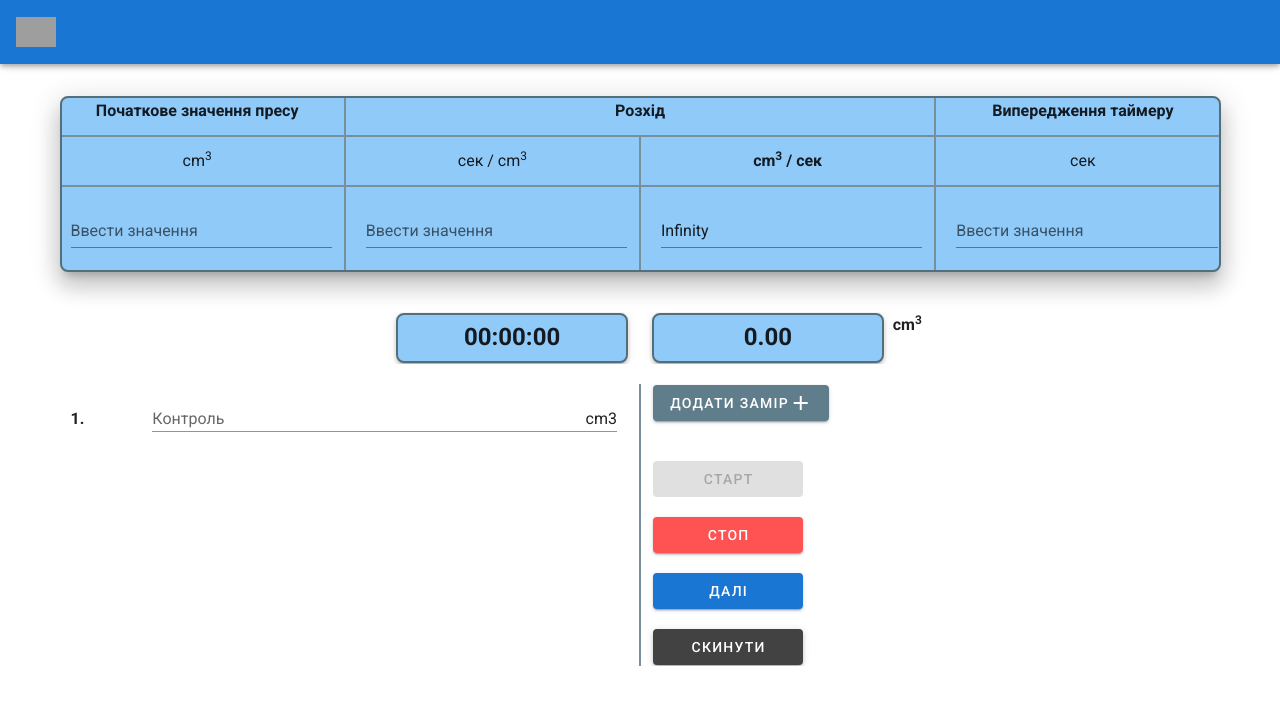
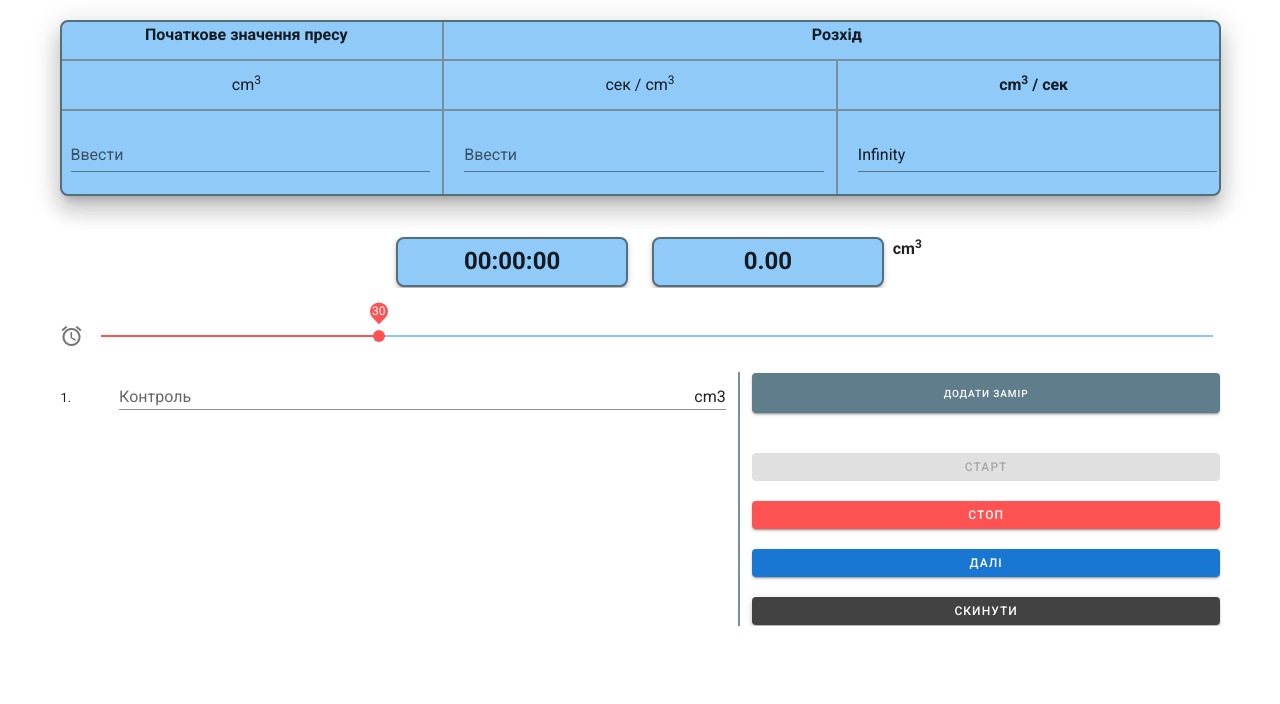
Before and after one commit to ValeriiSergheiev/ukrnafta_timer, a Vue app: page / in a window 1280 px wide. Shown: the top 704 px of the page. Built offline with nearby package versions, Linux system fonts and the light colour scheme; grey boxes are pictures that could not be loaded.

Commit message:
add time slider

```diff
--- a/src/App.vue
+++ b/src/App.vue
@@ -1,6 +1,6 @@
 <template>
   <v-app>
-    <v-app-bar app color="primary" dark>
+    <!--    <v-app-bar app color="primary" dark>
       <div class="d-flex align-center">
         <v-img
           alt="Vuetify Logo"
@@ -13,61 +13,63 @@
       </div>
 
       <v-spacer></v-spacer>
-    </v-app-bar>
+    </v-app-bar>-->
 
     <v-main>
       <v-container>
-        <div class="wrapper mt-5 text-center rounded-lg elevation-15">
+        <div class="wrapper mt-2 text-center rounded-lg elevation-15">
           <v-row>
-            <v-col cols="3">
+            <v-col cols="4">
               <strong>Початкове значення пресу</strong>
             </v-col>
-            <v-col cols="6">
+            <v-col cols="8">
               <strong>Розхід</strong>
             </v-col>
-            <v-col cols="3">
+            <!--            <v-col cols="3">
               <strong>Випередження таймеру</strong>
-            </v-col>
+            </v-col>-->
           </v-row>
 
           <v-row>
-            <v-col cols="3">
+            <v-col cols="4">
               <span>cm<sup>3</sup></span>
             </v-col>
-            <v-col cols="3">
+            <v-col cols="4">
               <span>сек / cm<sup>3</sup></span>
             </v-col>
-            <v-col cols="3">
+            <v-col cols="4">
               <strong>cm<sup>3</sup> / сек</strong>
             </v-col>
-            <v-col cols="3">
+            <!--            <v-col cols="3">
               <span>сек</span>
-            </v-col>
+            </v-col>-->
           </v-row>
 
           <v-row>
-            <v-col cols="3">
+            <v-col cols="4">
               <v-text-field
                 v-model.number="startValue"
-                label="Ввести значення"
+                type="number"
+                label="Ввести"
                 color="orange darken-2"
                 class="ml-2"
               ></v-text-field>
             </v-col>
-            <v-col cols="3">
+            <v-col cols="4">
               <v-text-field
                 v-model.number="consumption"
-                label="Ввести значення"
+                type="number"
+                label="Ввести"
                 color="orange darken-2"
                 class="ml-2"
               ></v-text-field>
             </v-col>
-            <v-col cols="3">
+            <v-col cols="4">
               <v-text-field v-model.number="computedConsumption" class="ml-2" readonly></v-text-field>
             </v-col>
-            <v-col cols="3">
+            <!--            <v-col cols="3">
               <v-text-field label="Ввести значення" color="orange darken-2" class="ml-2"></v-text-field>
-            </v-col>
+            </v-col>-->
           </v-row>
         </div>
 
@@ -87,25 +89,40 @@
           </v-row>
         </div>
 
+        <div>
+          <v-slider
+            v-model="slider"
+            :min="min"
+            :max="max"
+            :thumb-size="18"
+            color="error"
+            prepend-icon="mdi-alarm"
+            thumb-label="always"
+            hide-details
+            class="mt-8"
+          ></v-slider>
+        </div>
+
         <div class="mt-5 overflow-hidden">
           <v-row>
-            <v-col cols="6">
+            <v-col cols="7">
               <div v-if="checkPoints.length">
                 <div
                   v-for="(checkPoint, index) in checkPoints"
                   :key="index"
-                  class="result-item d-flex align-baseline rounded-lg mb-2"
+                  class="result-item d-flex align-baseline rounded-lg mb-4"
                 >
-                  <strong class="mr-2">{{ index + 1 }}.</strong>
+                  <small class="mr-1">{{ index + 1 }}.</small>
                   <v-btn @click="disableAlarm(checkPoint)" :disabled="!checkPoint.isActive" color="error" fab dark small>
                     <v-icon>mdi-bell-off-outline</v-icon>
                   </v-btn>
                   <v-text-field
                     v-model.number="checkPoint.value"
+                    pattern="\d*"
                     :disabled="checkPoint.isActive"
                     label="Контроль"
                     color="error"
-                    class="ml-5"
+                    class="ml-1"
                     suffix="cm3"
                     dense
                     hide-details
@@ -113,12 +130,9 @@
                 </div>
               </div>
             </v-col>
-            <v-col cols="6">
+            <v-col cols="5">
               <div class="mb-10">
-                <v-btn @click="addCheckPoint" color="blue-grey" class="white--text">
-                  Додати замiр
-                  <v-icon dark> mdi-plus </v-icon>
-                </v-btn>
+                <v-btn @click="addCheckPoint" color="blue-grey" class="white--text" height="40" block x-small>Додати замiр</v-btn>
               </div>
               <div class="actions">
                 <v-btn
@@ -126,14 +140,15 @@
                   :disabled="!startValue || !consumption"
                   color="success"
                   elevation="2"
-                  width="150"
                   class="d-block"
+                  block
+                  small
                 >
                   старт
                 </v-btn>
-                <v-btn @click="stop" color="error" elevation="2" class="mt-5 d-block" width="150"> стоп </v-btn>
-                <v-btn @click="proceedCount" color="primary" elevation="2" class="mt-5 d-block" width="150"> далi </v-btn>
-                <v-btn @click="reset" color="secondary" elevation="3" class="mt-5 d-block" width="150"> скинути </v-btn>
+                <v-btn @click="stop" color="error" elevation="2" class="mt-5 d-block" block small>стоп</v-btn>
+                <v-btn @click="proceedCount" color="primary" elevation="2" class="mt-5 d-block" block small> далi </v-btn>
+                <v-btn @click="reset" color="secondary" elevation="3" class="mt-5 d-block" block small> скинути </v-btn>
               </div>
             </v-col>
           </v-row>
@@ -158,6 +173,9 @@ export default {
     interval: null,
     secondsCounter: 0,
     audio: null,
+    slider: 30,
+    min: 0,
+    max: 120,
     checkPoints: [
       {
         value: null,
@@ -254,6 +272,7 @@ export default {
   &-box {
     position: relative;
     width: 20%;
+    min-width: 110px;
     height: 50px;
     background-color: #90caf9;
     border: 2px solid #546e7a;
@@ -267,7 +286,7 @@ export default {
     }
   }
   &-item {
-    padding: 10px;
+    //padding: 10px;
   }
 }
 </style>
--- a/src/styles/variables.scss
+++ b/src/styles/variables.scss
@@ -5,3 +5,7 @@ $material-light: (
 .theme--dark.v-btn.v-btn--disabled.v-btn--has-bg {
   background-color: #BDBDBD !important;
 }
+
+.v-text-field__suffix {
+  font-size: 12px !important;
+}
```
Also changed, not shown: 1 other file (tests, documents, lock files or other folders).
